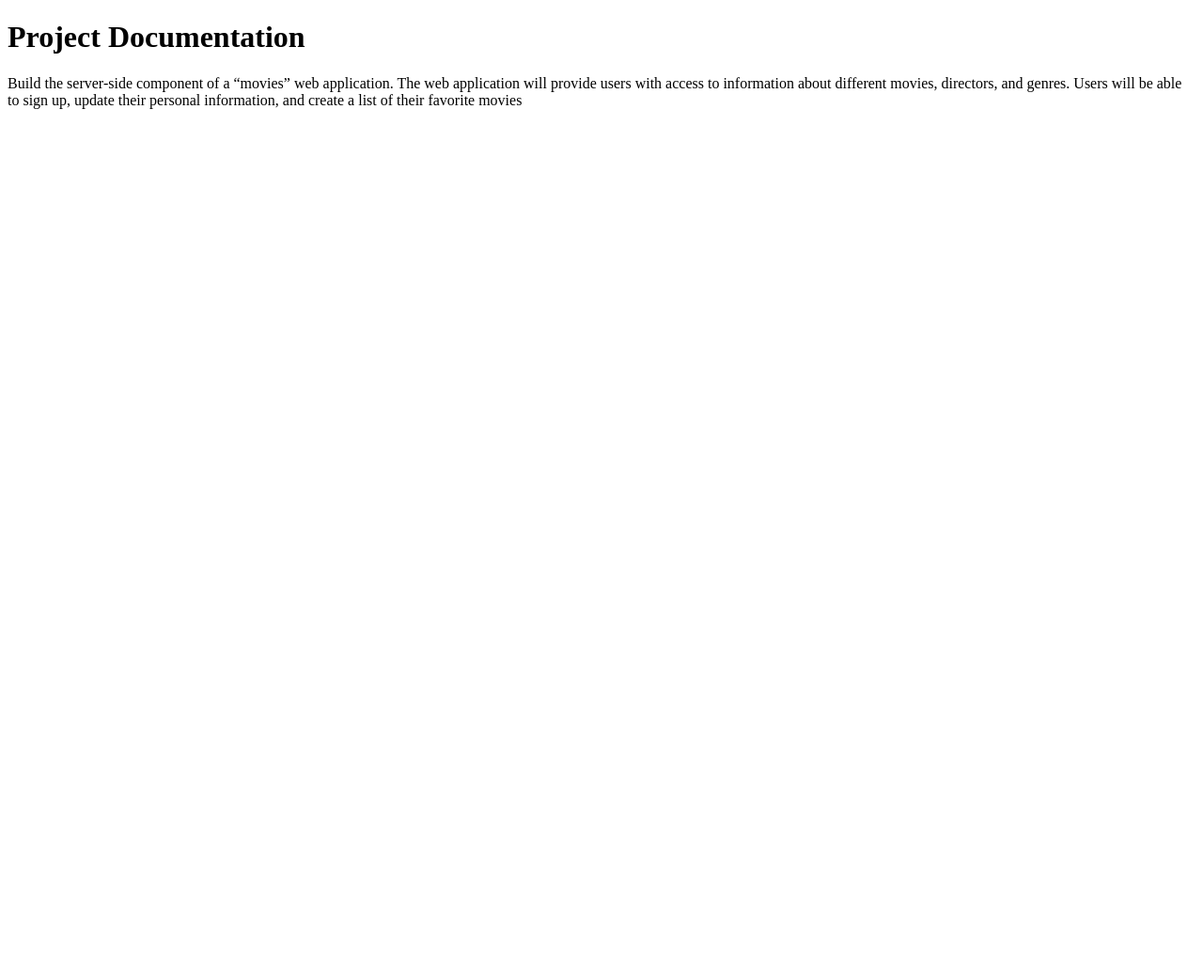
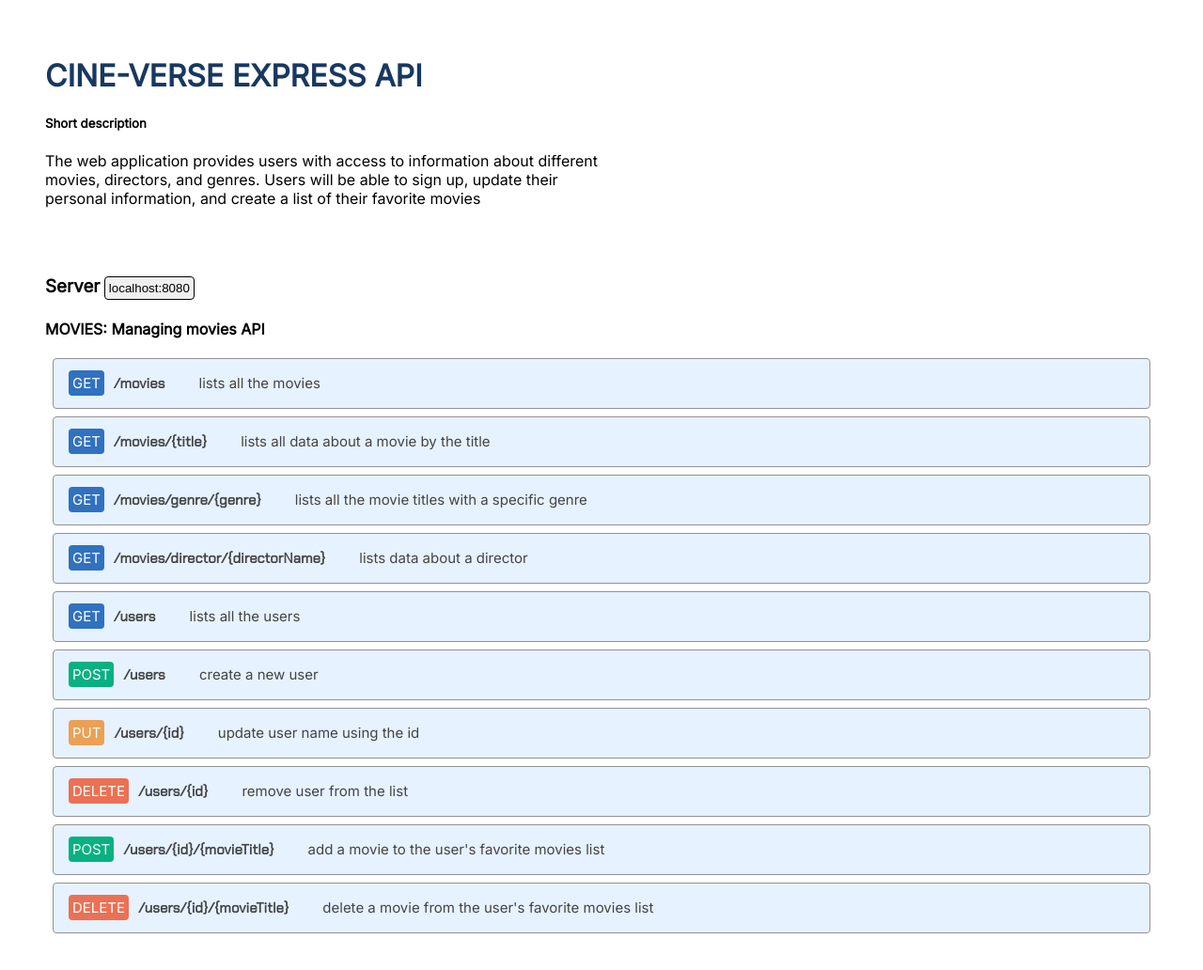
Before and after one commit to alionaterguta/cine-verse, a website: page public/documentation.html in a window 1280 px wide. Shown: the whole page at 94% size. Before the commit the page ends 800 px from the top, so only its background shows below. Drawn offline with Linux system fonts and the light colour scheme; a web font is replaced by a local one.

Commit message:
updated description for each endpoint

```diff
--- a/public/documentation.html
+++ b/public/documentation.html
@@ -4,12 +4,55 @@
     <meta charset="UTF-8">
     <meta name="viewport" content="width=device-width, initial-scale=1.0">
     <title>Documentation</title>
+    <link rel="stylesheet" href="css/styles.css">
+    <link rel="preconnect" href="https://fonts.googleapis.com">
+<link rel="preconnect" href="https://fonts.gstatic.com" crossorigin>
+<link href="https://fonts.googleapis.com/css2?family=Chakra+Petch&family=Inter&family=Libre+Barcode+39+Extended+Text&display=swap" rel="stylesheet">
 </head>
 <body>
-    <h1> Project Documentation</h1>
-    <p> Build the server-side component of a “movies” web application. The web
-        application will provide users with access to information about different
-        movies, directors, and genres. Users will be able to sign up, update their
-        personal information, and create a list of their favorite movies</p>
+    <header>
+        <h1> CINE-VERSE EXPRESS API </h1>
+        <h5> Short description </h5>
+        <p> The web application provides users with access to information about different <br>
+            movies, directors, and genres. Users will be able to sign up, update their <br>
+            personal information, and create a list of their favorite movies</p>
+    </header>
+    <main>
+        <h3> Server</h3>
+        <button> localhost:8080 </button>
+        <h4> MOVIES: Managing movies API </h4>
+        <div class="endpoints-list">
+            <div class="get"> GET</div> <span>/movies</span> lists all the movies
+        </div>
+        <div class="endpoints-list">
+            <div class="get"> GET</div> <span>/movies/{title}</span> lists all data about a movie by the title
+        </div>
+        <div class="endpoints-list">
+            <div class="get"> GET</div> <span>/movies/genre/{genre}</span> lists all the movie titles with a specific genre
+        </div>
+        <div class="endpoints-list">
+            <div class="get"> GET</div> <span>/movies/director/{directorName}</span> lists data about a director
+        </div>
+        <div class="endpoints-list">
+            <div class="get"> GET</div> <span>/users</span> lists all the users
+        </div>
+        <div class="endpoints-list">
+            <div class="post">POST</div> <span>/users</span> create a new user
+        </div>
+        <div class="endpoints-list">
+            <div class="put">PUT</div> <span>/users/{id}</span> update user name using the id
+        </div>
+        <div class="endpoints-list">
+            <div class="delete">DELETE</div> <span>/users/{id}</span> remove user from the list
+        </div>
+        <div class="endpoints-list">
+            <div class="post">POST</div> <span>/users/{id}/{movieTitle}</span> add a movie to the user's favorite movies
+            list
+        </div>
+        <div class="endpoints-list">
+            <div class="delete">DELETE</div> <span>/users/{id}/{movieTitle}</span> delete a movie from the user's favorite
+            movies list
+        </div>
+    </main>
 </body>
 </html>
```
